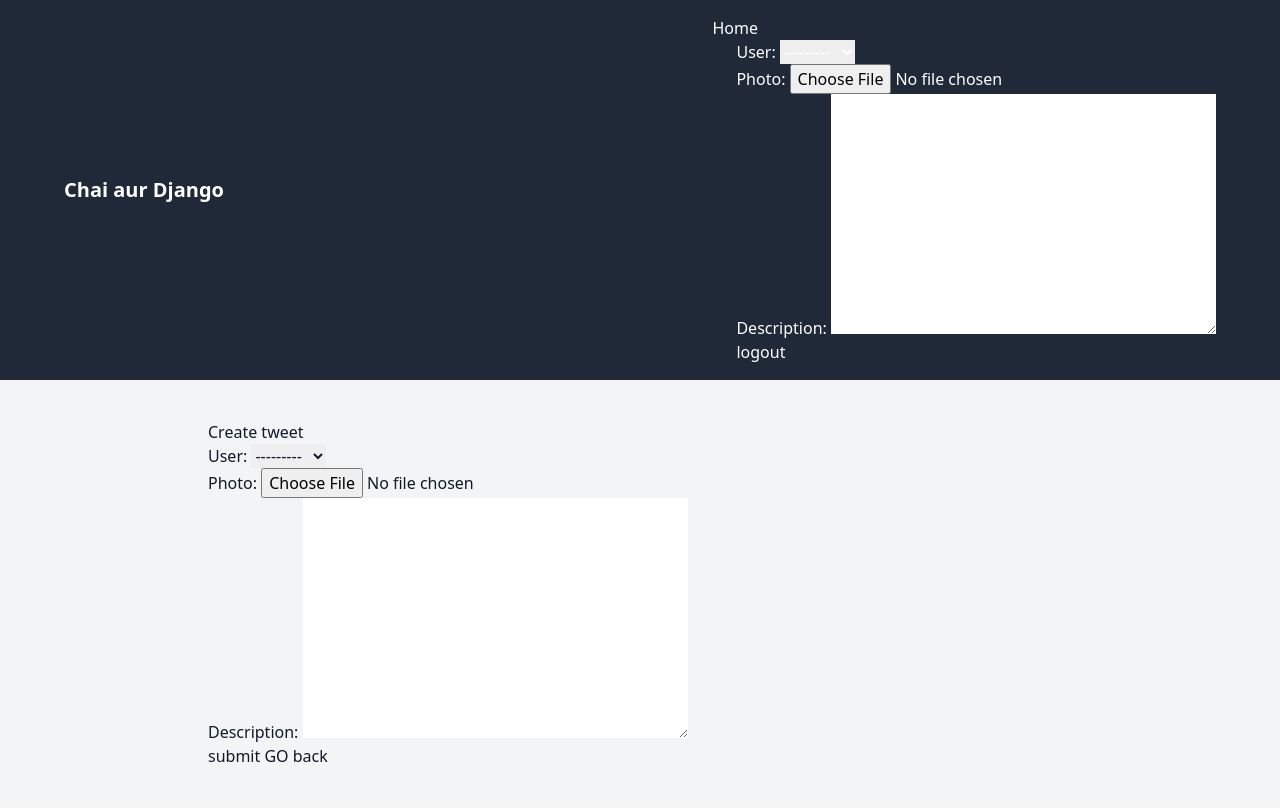
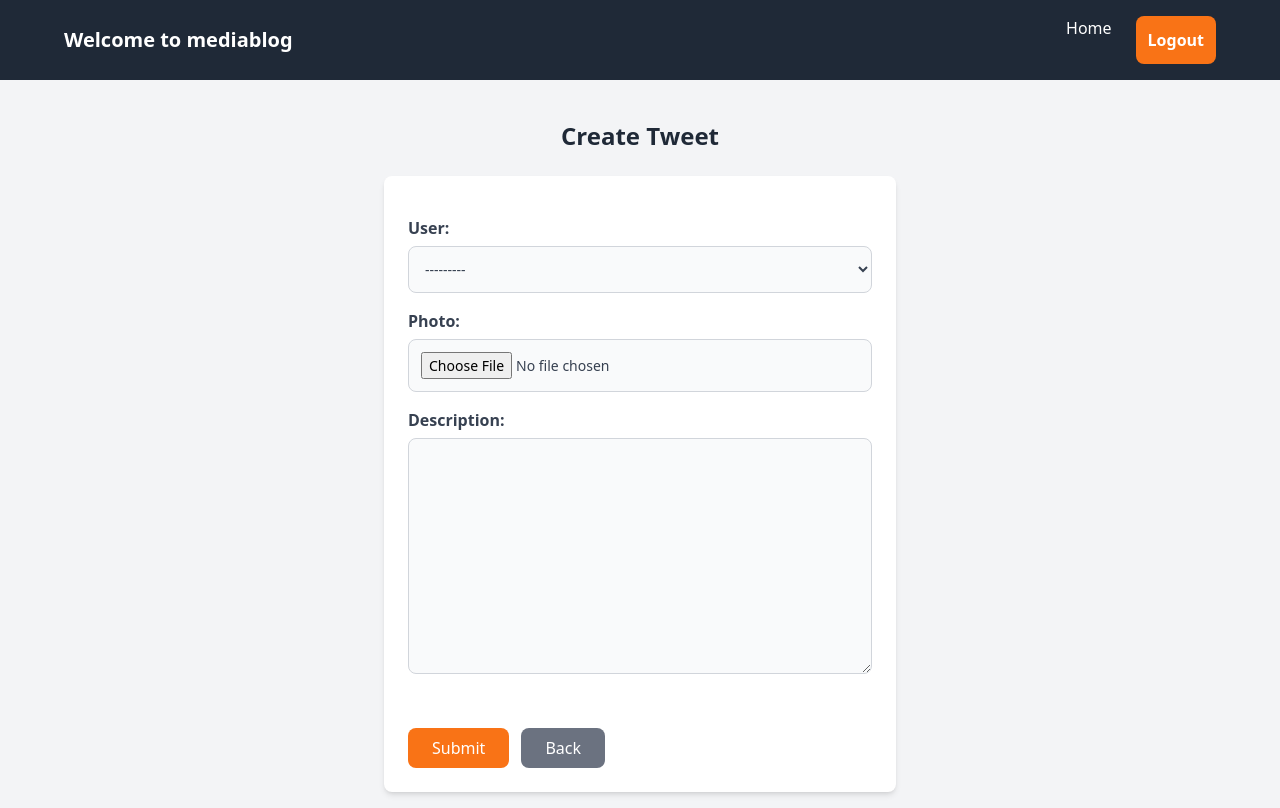
Before and after one commit to Utkarshdesai/mediablog, a Django app: page /tweet/newtweet/ in a window 1280 px wide. Before the commit the page ends 762 px from the top, so only its background shows below. Run offline with Django 5.2, Linux system fonts and the light colour scheme; the visitor is signed in with stand-in values (Sample User, id 1); data comes from the database, SQL or seed files in the repository; some libraries are stand-ins or nearby versions.

Commit message:
added styling

```diff
--- /dev/null
+++ b/blog/static/style.css
@@ -0,0 +1,162 @@
+/* form select {
+    width: 100%;
+    padding: 12px;
+    border: 1px solid #d1d5db;
+    border-radius: 8px;
+
+    color: #374151;
+    font-size: 14px;
+    background-color: lightgray;
+    padding: 10px;
+}
+
+form select:focus {
+    outline: none;
+    ring: 2px;
+    ring-color: #f97316;
+    border-color: #f97316;
+}
+
+form input[type="file"] {
+    width: 100%;
+    padding: 12px;
+    border: 1px solid #d5d1dbff;
+    border-radius: 8px;
+    background-color: white;
+    color: #374151;
+    font-size: 14px;
+}
+
+form input[type="file"]:focus {
+    outline: none;
+    ring: 2px;
+    ring-color: #f97316;
+    border-color: #f97316;
+}
+
+form textarea {
+    width: 100%;
+    padding: 12px;
+    border: 1px solid #d1d5db;
+    border-radius: 8px;
+    background-color: white;
+    color: #374151;
+    font-size: 14px;
+    resize: vertical;
+    min-height: 96px;
+}
+
+form textarea:focus {
+    outline: none;
+    ring: 2px;
+    ring-color: #f97316;
+    border-color: #f97316;
+}
+
+form label {
+    display: block;
+    color: #374151;
+    font-weight: 500;
+    margin-bottom: 8px;
+} */
+
+/* === Global Form Styles === */
+form {
+    display: flex;
+    flex-direction: column;
+    gap: 1rem; /* spacing between fields */
+    max-width: 400px;
+    margin: 0 auto; /* center form horizontally */
+    background: #ffffff;
+    padding: 2rem;
+    border-radius: 12px;
+    box-shadow: 0 4px 10px rgba(0, 0, 0, 0.08);
+}
+
+/* === Input, Select, Textarea Fields === */
+form input[type="text"],
+form input[type="email"],
+form input[type="password"],
+form input[type="file"],
+form select,
+form textarea {
+    width: 100%;
+    padding: 12px;
+    border: 1px solid #d1d5db;
+    border-radius: 8px;
+    background-color: #f9fafb;
+    color: #374151;
+    font-size: 14px;
+    transition: border-color 0.2s ease, box-shadow 0.2s ease;
+}
+
+/* Focus State for Inputs */
+form input:focus,
+form select:focus,
+form textarea:focus {
+    outline: none;
+    border-color: #f97316; /* orange border */
+    box-shadow: 0 0 0 2px rgba(249, 115, 22, 0.3); /* nice glow */
+}
+
+/* === Labels === */
+form label {
+    display: block;
+    color: #374151;
+    font-weight: 600;
+    margin-bottom: 6px;
+}
+
+/* === Buttons === */
+form button {
+    background-color: #f97316;
+    color: white;
+    font-size: 16px;
+    font-weight: 600;
+    padding: 12px;
+    border: none;
+    border-radius: 8px;
+    cursor: pointer;
+    transition: background-color 0.2s ease, transform 0.1s ease;
+}
+
+form button:hover {
+    background-color: #ea580c;
+}
+
+form button:active {
+    transform: scale(0.98); /* click effect */
+}
+
+/* === Additional Text (like links below forms) === */
+.form-footer {
+    text-align: center;
+    margin-top: 1rem;
+    font-size: 14px;
+    color: #6b7280;
+}
+
+.form-footer a {
+    color: #f97316;
+    text-decoration: none;
+    font-weight: 500;
+}
+
+/* Style for logout form inside navbar */
+.logout-form {
+    display: inline; /* keeps it inline with other links */
+    margin: 0;
+    padding: 0;
+    background: none;
+    box-shadow: none;
+}
+
+.logout-form .logout-btn {
+    background-color: #ef4444; /* Tailwind's red-500 */
+    color: white;
+    padding: 6px 12px;
+    border-radius: 6px;
+    border: none;
+    cursor: pointer;
+    font-weight: 500;
+}
--- a/blog/templates/base.html
+++ b/blog/templates/base.html
@@ -5,7 +5,7 @@
     <meta charset="UTF-8">
     <meta name="viewport" content="width=device-width, initial-scale=1.0">
     <title>{% block title %}Chai aur Django{% endblock title %}</title>
-
+      <link rel="stylesheet" href="{% static 'style.css' %}">
     <!-- Tailwind CSS via CDN -->
     <script src="https://cdn.tailwindcss.com"></script>
 </head>
@@ -14,22 +14,23 @@
     <!-- Navbar -->
     <nav class="bg-gray-800 text-white p-4 m">
         <div class="max-w-6xl mx-auto flex justify-between items-center">
-            <a href="/" class="text-xl font-bold">Chai aur Django</a>
-            <div class="space-x-6">
-                <a href="{% url 'tweet_list' %}"> Home </a>
+            <a href="/" class="text-xl font-bold"> Welcome to mediablog </a>
+            <div class="space-x-6 flex">
+                <a  href="{% url 'tweet_list' %}"> Home </a>
 
 
                 {% if user.is_authenticated %}
 
-                   <form method="post" action = " {% url "logout" %}">
+                <form method="post" action="{% url "logout" %}" class="logout-form inline">
                             {% csrf_token %}
-                            {{form}}
-                            <button type="submit"> logout </button>
+
+                            <button type="submit"> Logout </button>
 
                         </form>
 
+
                 {% else %}
-                      <a href="{% url 'register' %}"> register  </a>
+                       <a href="{% url 'register' %}"> register  </a>
                         <a href="{% url 'login' %}"> Login  </a>
 
 
@@ -40,8 +41,11 @@
         </div>
     </nav>
 
-    <!-- Page Content -->
-    <div class="max-w-4xl mx-auto mt-6 p-4">
+
+
+
+     <!-- Page Content -->
+    <div class="mx-auto mt-6 p-4">
         {% block content %}
         <!-- Default content (if no child template overrides this) -->
         <p class="text-gray-600">Welcome! This is the default page.</p>
--- a/blog/tweet/templates/New_tweet.html
+++ b/blog/tweet/templates/New_tweet.html
@@ -8,17 +8,23 @@
 
 
 {% if form.instance.pk %}
- edit tweet
+ <h1 class="text-2xl font-bold text-gray-800 mb-6 text-center">Edit Tweet</h1>
 {% else %}
-Create tweet
+<h1 class="text-2xl font-bold text-gray-800 mb-6 text-center">Create Tweet</h1>
+
+
 
 {% endif %}
 
-<form method="post" enctype="multipart/form-data">
+
+<form method="post" enctype="multipart/form-data" class="bg-white rounded-lg shadow-md p-6 max-w-lg mx-auto space-y-4">
      {% csrf_token %}
-     {{form}}
-     <button type="submit"> submit </button>
-     <a href="{% url 'tweet_list' %}"> GO back  </a>
-  </form>
-
+     <div class="space-y-4">
+         {{form}}
+     </div>
+     <div class="flex space-x-3 pt-4">
+         <button type="submit" class="bg-orange-500 hover:bg-orange-600 text-white px-6 py-2 rounded-lg font-medium transition-colors duration-200"> Submit </button>
+         <a href="{% url 'tweet_list' %}" class="bg-gray-500 hover:bg-gray-600 text-white px-6 py-2 rounded-lg font-medium transition-colors duration-200">  Back </a>
+     </div>
+</form>
 {% endblock %}
--- a/blog/tweet/templates/tweet_confirm_delete.html
+++ b/blog/tweet/templates/tweet_confirm_delete.html
@@ -6,7 +6,7 @@
 
 {% block content %}
 
-<p> Do you really want to delete this tweet  </P>
+<p class ="text-2xl font-bold mb-4 text-center"> Do you really want to delete this tweet  </P>
 <form method="post" enctype="multipart/form-data">
      {% csrf_token %}
      {{form}}
```
Also changed, not shown: blog/templates/registration/logged_out.html (+12 -5 lines), blog/templates/registration/login.html (+6 -5 lines), blog/templates/registration/register.html (+7 -3 lines), blog/tweet/templates/tweet_list.html (+68 -11 lines).
